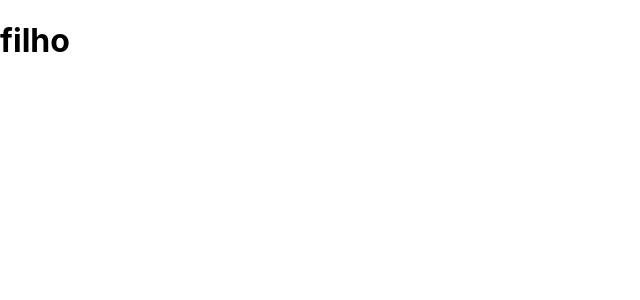
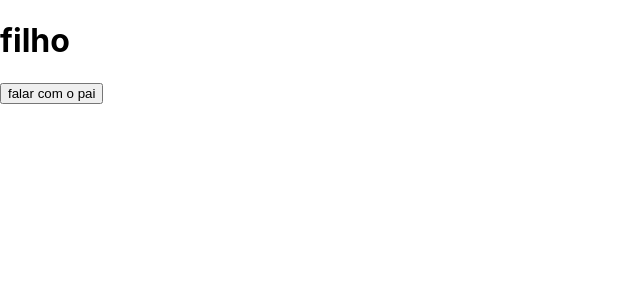
Before and after one commit to codingscode/Framework-Next, a Next.js app in the folder 001/exercicos-1/: page /comunicacao/indireta1 in a window 1280 px wide. Shown: the top 300 px of the page, without its empty margins (0-640 px from the left). Built offline with nearby package versions, Linux system fonts and the light colour scheme.

Commit message:
parte 50

```diff
--- a/001/exercicos-1/components/indireta/Filho.jsx
+++ b/001/exercicos-1/components/indireta/Filho.jsx
@@ -3,10 +3,12 @@
 export default function Filho(props) {
 
     console.log(props)
+    //console.log(props.funcao)
 
     return (
        <div>
           <h1>filho</h1>
+          <button onClick={ props.funcao } >falar com o pai</button>
        </div>
     )
  }
--- a/001/exercicos-1/components/indireta/Pai.jsx
+++ b/001/exercicos-1/components/indireta/Pai.jsx
@@ -3,7 +3,8 @@ import Filho from './Filho'
 
 export default function Pai(props) {
 
-   function falarComigo() {
+   function falarComigo(parametro) {
+      console.log(parametro) // evento click
       console.log('Alguém falou comigo!')
    }
 
```
